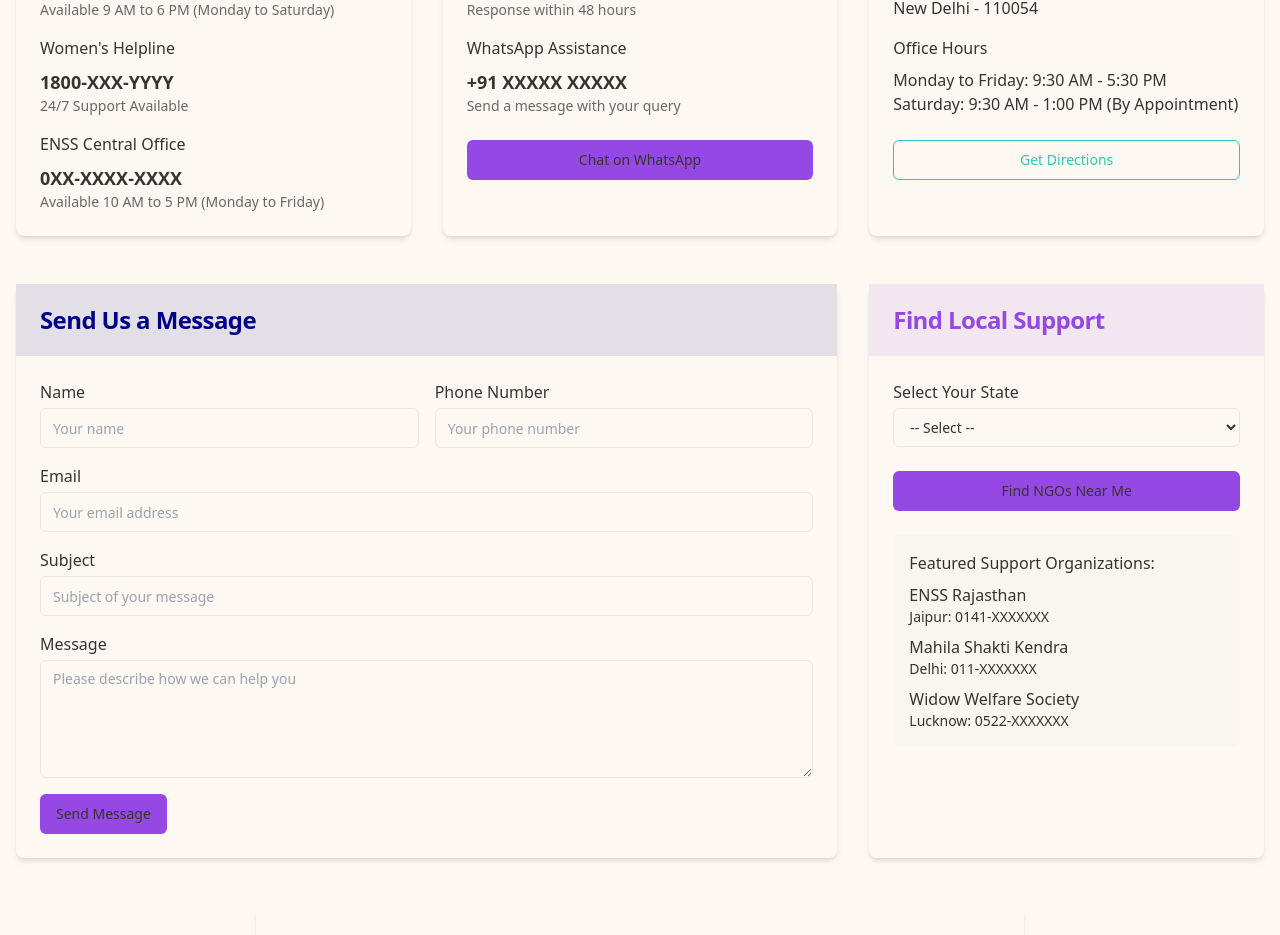
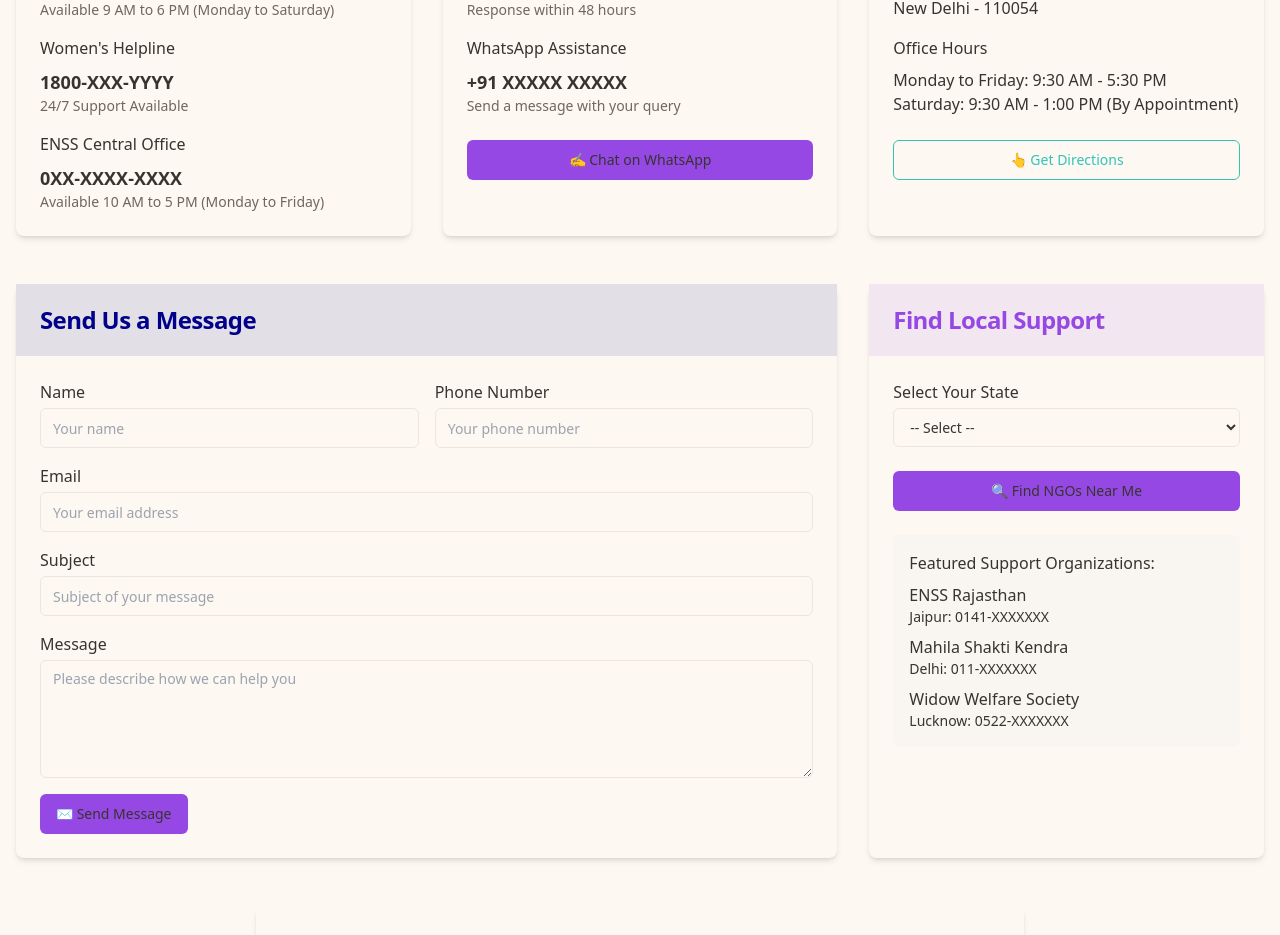
Before and after one commit to Riyachauhan18/ekal-nari-pathfinder, a React (Vite) app: page /contact in a window 1280 px wide. Shown: the part 475-1410 px from the top of the page. Built offline with nearby package versions, Linux system fonts and the light colour scheme.

Commit message:
Add hand gesture icons to buttons
Add hand gesture icons to buttons for improved user understanding.

```diff
--- a/src/pages/ContactPage.tsx
+++ b/src/pages/ContactPage.tsx
@@ -62,7 +62,7 @@ const ContactPage = () => {
 
                 <div className="pt-2">
                   <Button className="w-full bg-ekalNari-purple hover:bg-ekalNari-purple/90">
-                    Chat on WhatsApp
+                    ✍️ Chat on WhatsApp
                   </Button>
                 </div>
               </div>
@@ -89,7 +89,7 @@ const ContactPage = () => {
 
                 <div className="pt-2">
                   <Button variant="outline" className="w-full text-ekalNari-teal border-ekalNari-teal">
-                    Get Directions
+                    👆 Get Directions
                   </Button>
                 </div>
               </div>
@@ -132,7 +132,9 @@ const ContactPage = () => {
                 </div>
 
                 <div>
-                  <Button className="bg-ekalNari-purple hover:bg-ekalNari-purple/90">Send Message</Button>
+                  <Button className="bg-ekalNari-purple hover:bg-ekalNari-purple/90">
+                    ✉️ Send Message
+                  </Button>
                 </div>
               </form>
             </CardContent>
@@ -164,7 +166,7 @@ const ContactPage = () => {
 
                 <div>
                   <Button className="w-full bg-ekalNari-purple hover:bg-ekalNari-purple/90">
-                    Find NGOs Near Me
+                    🔍 Find NGOs Near Me
                   </Button>
                 </div>
 
--- a/src/pages/HomePage.tsx
+++ b/src/pages/HomePage.tsx
@@ -18,10 +18,10 @@ const HomePage = () => {
           </p>
           <div className="flex flex-col sm:flex-row gap-4 justify-center">
             <Button asChild size="lg" className="bg-ekalNari-purple hover:bg-ekalNari-purple/90">
-              <Link to="/eligibility">Check Your Eligibility</Link>
+              <Link to="/eligibility">✋ Check Your Eligibility</Link>
             </Button>
             <Button asChild size="lg" variant="outline" className="border-white text-white hover:bg-white/10">
-              <Link to="/about">Learn About the Scheme</Link>
+              <Link to="/about">👉 Learn About the Scheme</Link>
             </Button>
           </div>
         </div>
@@ -36,7 +36,6 @@ const HomePage = () => {
           <h2 className="text-2xl md:text-3xl font-bold text-center mb-12 text-ekalNari-dark">How Can We Help You?</h2>
 
           <div className="grid grid-cols-1 md:grid-cols-3 gap-8">
-            {/* Feature cards remain the same */}
             <div className="bg-ekalNari-light p-6 rounded-lg shadow-md text-center">
               <div className="w-16 h-16 rounded-full bg-ekalNari-purple flex items-center justify-center mx-auto mb-4">
                 <IndianRupee className="w-8 h-8 text-white" />
@@ -70,7 +69,7 @@ const HomePage = () => {
 
           <div className="mt-12 text-center">
             <Button asChild size="lg" className="bg-ekalNari-purple hover:bg-ekalNari-purple/90">
-              <Link to="/about">Start Here</Link>
+              <Link to="/about">👆 Start Here</Link>
             </Button>
           </div>
         </div>
```
